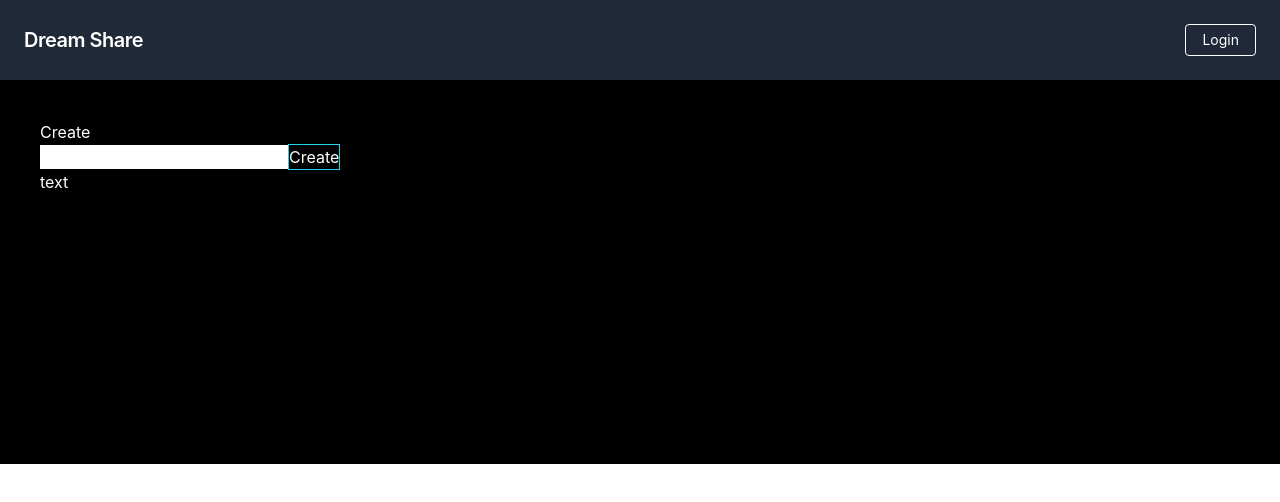
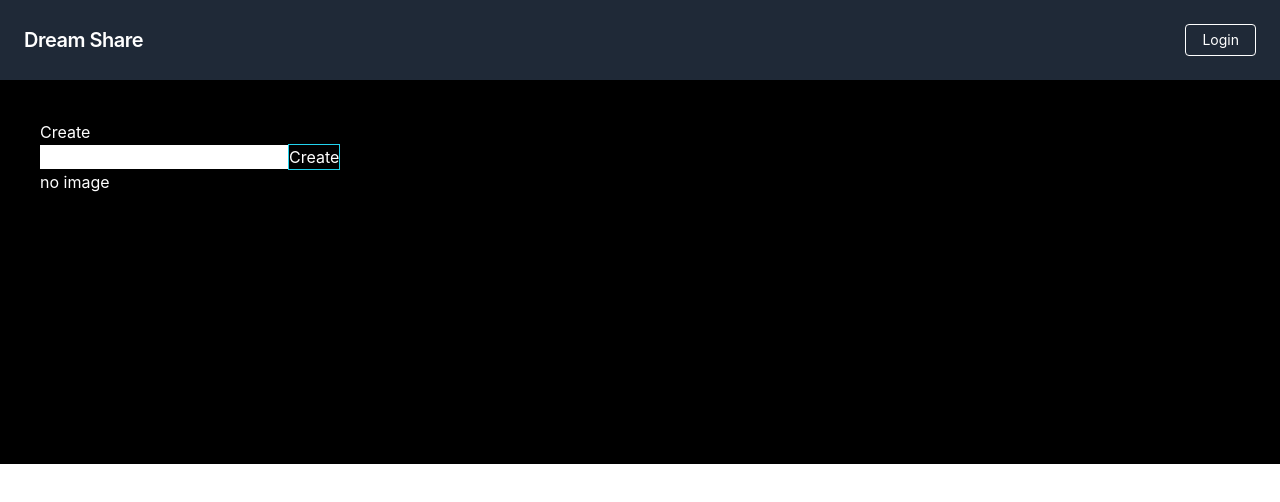
Before and after one commit to sawao7/dreamshare, a React (Create React App) app: page /create in a window 1280 px wide. Shown: the top 502 px of the page. Built offline with nearby package versions, Linux system fonts and the light colour scheme; no server answers.

Commit message:
one change

```diff
--- a/src/components/Create/Create.jsx
+++ b/src/components/Create/Create.jsx
@@ -6,7 +6,7 @@ export const Create = (props) => {
 	const user = props.user;
 	const url = "http://127.0.0.1:8000/";
 	const [text, setText] = React.useState();
-	const [image, setImage] = React.useState();
+	const [imageURL, setImageURL] = React.useState();
 
 	const GetInputText = (e) => {
 		setText(e.target.value);
@@ -15,11 +15,12 @@ export const Create = (props) => {
 	const SubmitText = () => {
 		// console.log(text);
 		axios
-			.post(url + "post", {
+			.post(url + "deepai", {
 				strings: text,
 			})
 			.then((res) => {
-				console.log("responce => " + res.data);
+				console.log(res.data);
+				setImageURL(res.data.output_url);
 			});
 		setText("");
 	};
@@ -34,7 +35,7 @@ export const Create = (props) => {
 				</button>
 			</div>
 			{/* 画像表示 */}
-			{image ? <img src={image} alt="text" className="" /> : "text"}
+			{imageURL ? <img src={imageURL} alt="text" className="" /> : "no image"}
 		</div>
 	);
 };
```
